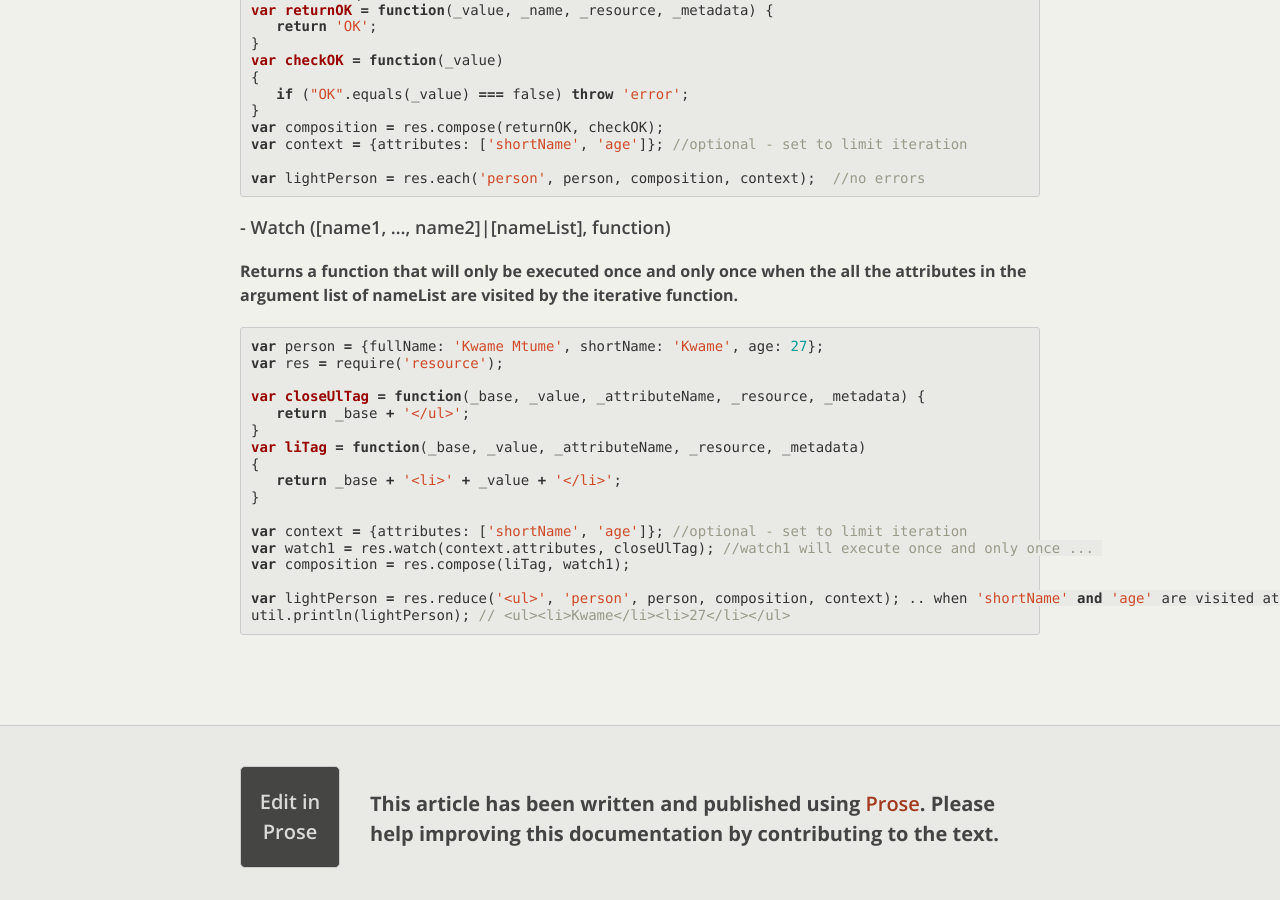
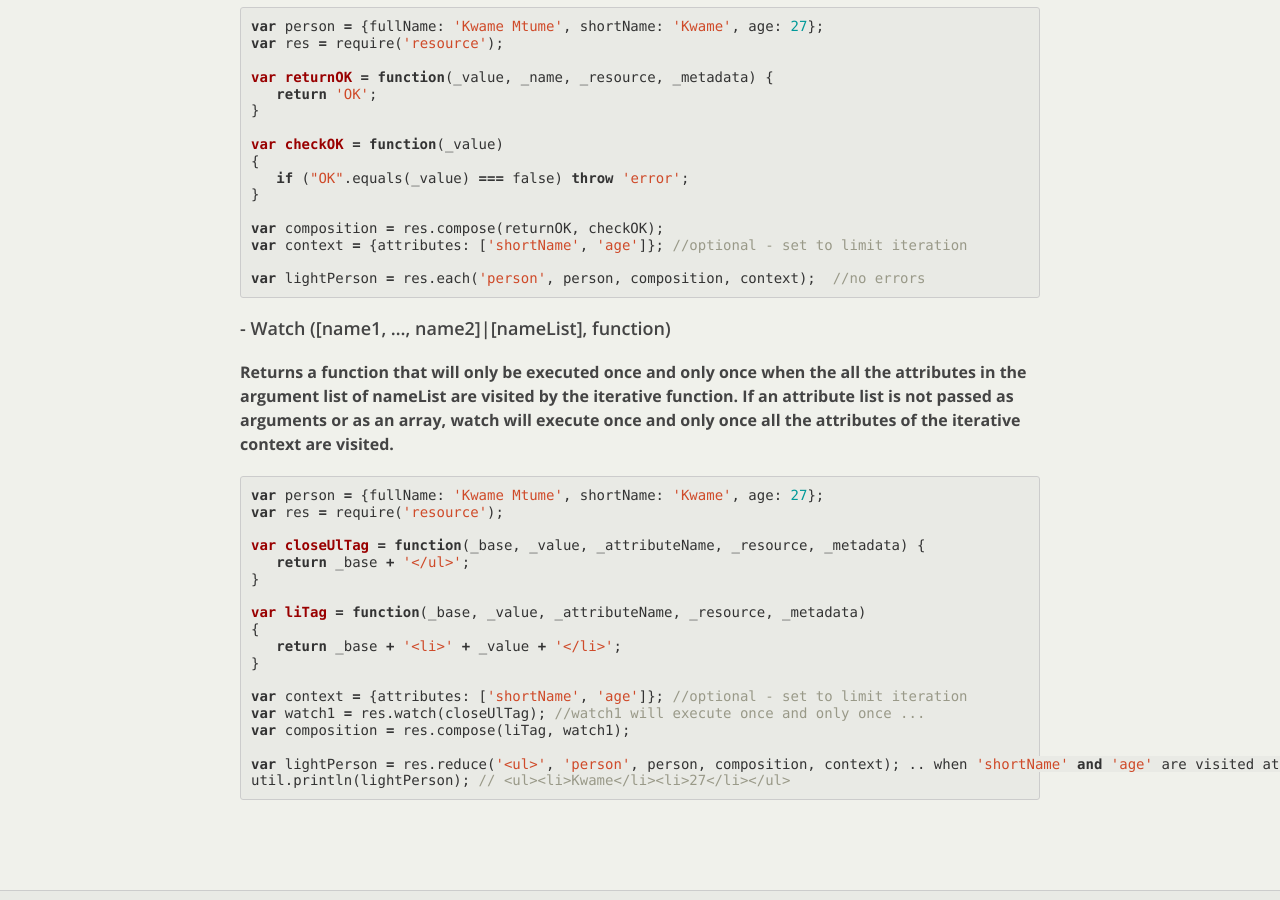
Before and after one commit to Airlift-Framework/airlift-framework.github.com, a Jekyll site: the page built from _posts/modules/0100-01-01-resource.md, in a window 1280 px wide and 900 px high, scrolled down 3053 px. Built offline with Jekyll 4.4.1, drawn with Linux system fonts in a browser that asks for light colours; nearby versions of some CDN libraries.

Commit message:
Updated _posts/modules/0100-01-01-resource.md

```diff
--- a/_posts/modules/0100-01-01-resource.md
+++ b/_posts/modules/0100-01-01-resource.md
@@ -76,13 +76,16 @@
 
     var person = {fullName: 'Kwame Mtume', shortName: 'Kwame', age: 27};
     var res = require('resource');
+
     var checkStringType = function(_value, _name, _resource, _metadata) {
        if ("java.lang.String".equals(_metadata.type) === false) throw 'error';
     }
+
     var checkAttributeHasValue = function(_value)
     {
        if (util.hasValue(_value) === false) throw 'error';
     }
+
     var sequence = res.sequence(checkStringType, checkAttributeHasValue);
     var context = {attributes: ['shortName', 'age']}; //optional - set to limit iteration
 
@@ -93,20 +96,23 @@
 
     var person = {fullName: 'Kwame Mtume', shortName: 'Kwame', age: 27};
     var res = require('resource');
+
     var returnOK = function(_value, _name, _resource, _metadata) {
        return 'OK';
     }
+
     var checkOK = function(_value)
     {
        if ("OK".equals(_value) === false) throw 'error';
     }
+
     var composition = res.compose(returnOK, checkOK);
     var context = {attributes: ['shortName', 'age']}; //optional - set to limit iteration
 
     var lightPerson = res.each('person', person, composition, context);  //no errors
 
 ## - Watch (\[name1, ..., name2\]|\[nameList\], function)
-Returns a function that will only be executed once and only once when the all the attributes in the argument list of nameList are visited by the iterative function.
+Returns a function that will only be executed once and only once when the all the attributes in the argument list of nameList are visited by the iterative function.  If an attribute list is not passed as arguments or as an array, watch will execute once and only once all the attributes of the iterative context are visited.
 
     var person = {fullName: 'Kwame Mtume', shortName: 'Kwame', age: 27};
     var res = require('resource');
```
Also changed, not shown: other parts of _posts/modules/0100-01-01-resource.md (+2 -1 lines).
